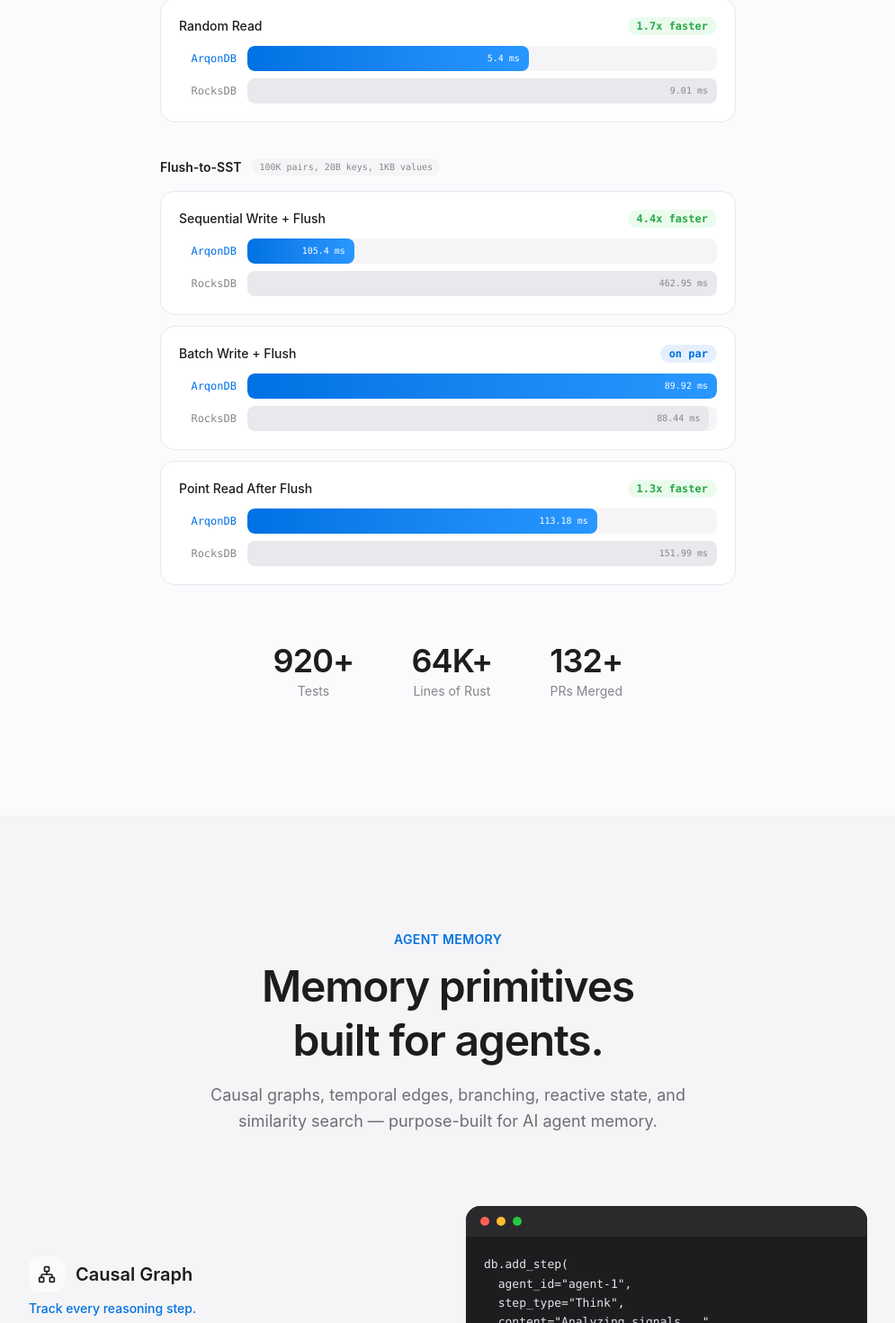
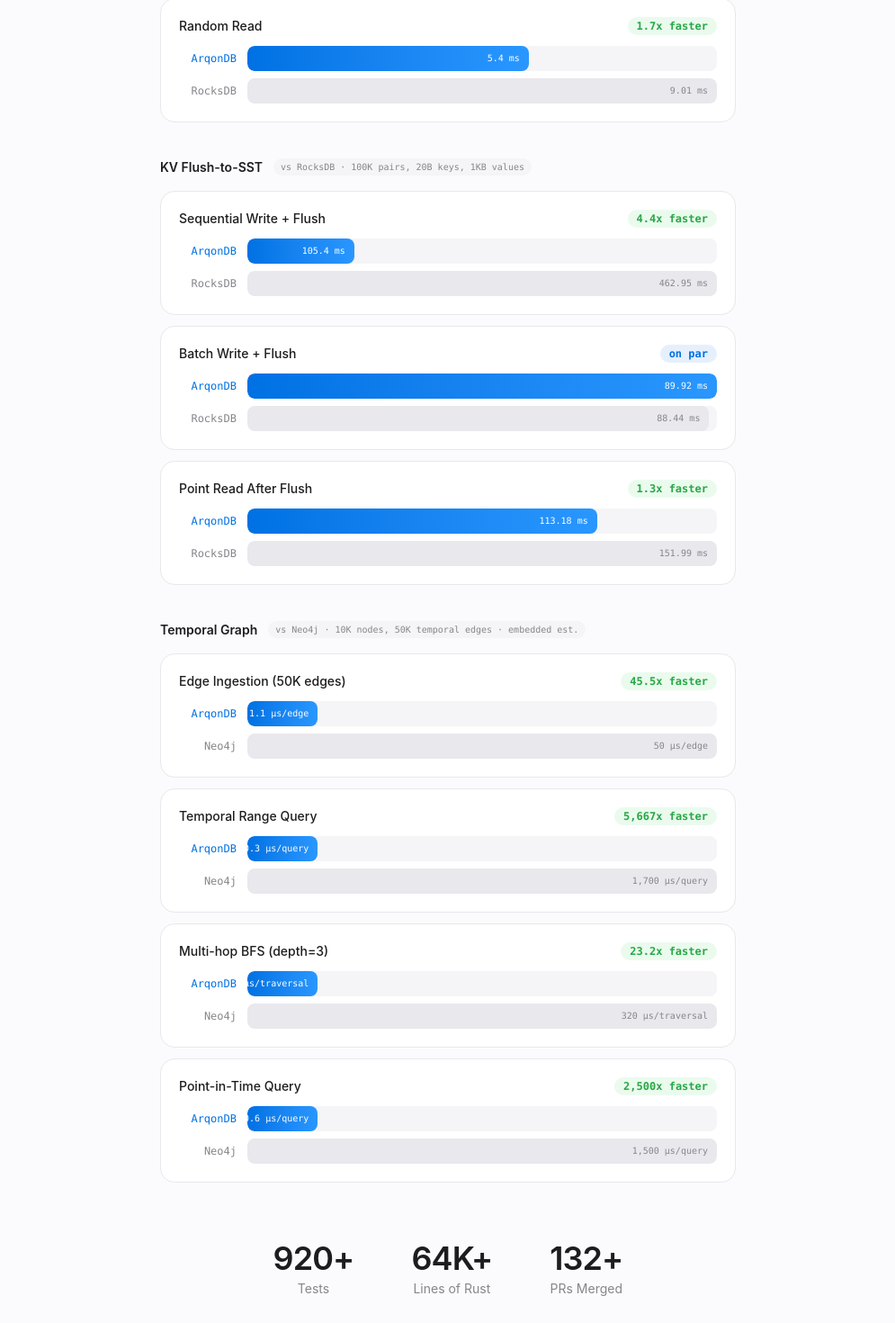
Before and after one commit to AlbericByte/ArqonWeb, a React (Vite) app: page / in a window 1280 px wide. Shown: the part 4511-5981 px from the top of the page at 90% size, without its empty margins (142-1137 px from the left). Built offline with nearby package versions, Linux system fonts and the light colour scheme.

Commit message:
add temporal graph vs Neo4j benchmark section to homepage

```diff
--- a/src/components/Performance.tsx
+++ b/src/components/Performance.tsx
@@ -3,40 +3,66 @@
 type Benchmark = {
   label: string
   arqon: number
-  rocksdb: number
+  competitor: number
   unit: string
 }
 
 const memBenchmarks: Benchmark[] = [
-  { label: 'Sequential Write', arqon: 5.29, rocksdb: 33.99, unit: 'ms' },
-  { label: 'Batch Write (100/batch)', arqon: 3.69, rocksdb: 4.85, unit: 'ms' },
-  { label: 'Sequential Read', arqon: 4.20, rocksdb: 9.56, unit: 'ms' },
-  { label: 'Random Read', arqon: 5.40, rocksdb: 9.01, unit: 'ms' },
+  { label: 'Sequential Write', arqon: 5.29, competitor: 33.99, unit: 'ms' },
+  { label: 'Batch Write (100/batch)', arqon: 3.69, competitor: 4.85, unit: 'ms' },
+  { label: 'Sequential Read', arqon: 4.20, competitor: 9.56, unit: 'ms' },
+  { label: 'Random Read', arqon: 5.40, competitor: 9.01, unit: 'ms' },
 ]
 
 const flushBenchmarks: Benchmark[] = [
-  { label: 'Sequential Write + Flush', arqon: 105.40, rocksdb: 462.95, unit: 'ms' },
-  { label: 'Batch Write + Flush', arqon: 89.92, rocksdb: 88.44, unit: 'ms' },
-  { label: 'Point Read After Flush', arqon: 113.18, rocksdb: 151.99, unit: 'ms' },
+  { label: 'Sequential Write + Flush', arqon: 105.40, competitor: 462.95, unit: 'ms' },
+  { label: 'Batch Write + Flush', arqon: 89.92, competitor: 88.44, unit: 'ms' },
+  { label: 'Point Read After Flush', arqon: 113.18, competitor: 151.99, unit: 'ms' },
+]
+
+const graphBenchmarks: Benchmark[] = [
+  { label: 'Edge Ingestion (50K edges)', arqon: 1.1, competitor: 50, unit: 'µs/edge' },
+  { label: 'Temporal Range Query', arqon: 0.3, competitor: 1700, unit: 'µs/query' },
+  { label: 'Multi-hop BFS (depth=3)', arqon: 13.8, competitor: 320, unit: 'µs/traversal' },
+  { label: 'Point-in-Time Query', arqon: 0.6, competitor: 1500, unit: 'µs/query' },
 ]
 
 function getBadge(b: Benchmark) {
-  const ratio = b.rocksdb / b.arqon
+  const ratio = b.competitor / b.arqon
   if (ratio >= 1.3) {
-    return { text: `${ratio.toFixed(1)}x faster`, cls: 'bg-accent/10 text-accent-dark' }
+    const formatted = ratio >= 100 ? `${Math.round(ratio).toLocaleString()}x faster` : `${ratio.toFixed(1)}x faster`
+    return { text: formatted, cls: 'bg-accent/10 text-accent-dark' }
   }
   if (ratio >= 0.95) {
     return { text: 'on par', cls: 'bg-primary/10 text-primary' }
   }
-  const inv = (b.arqon / b.rocksdb).toFixed(1)
+  const inv = (b.arqon / b.competitor).toFixed(1)
   return { text: `${inv}x slower`, cls: 'bg-surface-lighter text-text-light' }
 }
 
-function BenchmarkBar({ b }: { b: Benchmark }) {
-  const maxVal = Math.max(b.arqon, b.rocksdb)
+function formatValue(val: number, unit: string) {
+  if (val >= 1000) return `${val.toLocaleString()} ${unit}`
+  return `${val} ${unit}`
+}
+
+function BenchmarkBar({ b, competitorName }: { b: Benchmark; competitorName: string }) {
+  const maxVal = Math.max(b.arqon, b.competitor)
   const arqonWidth = (b.arqon / maxVal) * 100
-  const rocksWidth = (b.rocksdb / maxVal) * 100
+  const competitorWidth = (b.competitor / maxVal) * 100
   const badge = getBadge(b)
+
+  // For extreme ratios, use log scale so ArqonDB bar is still visible
+  const ratio = maxVal / Math.min(b.arqon, b.competitor)
+  const useLogScale = ratio > 20
+  let arqonBarWidth = arqonWidth
+  let competitorBarWidth = competitorWidth
+  if (useLogScale) {
+    const logMax = Math.log10(maxVal)
+    const logMin = Math.log10(Math.min(b.arqon, b.competitor))
+    const logRange = logMax - logMin
+    arqonBarWidth = ((Math.log10(b.arqon) - logMin) / logRange) * 85 + 15
+    competitorBarWidth = ((Math.log10(b.competitor) - logMin) / logRange) * 85 + 15
+  }
 
   return (
     <div className="rounded-2xl bg-white p-5 border border-border-light">
@@ -52,29 +78,29 @@
           <div className="flex-1 h-7 bg-surface-light rounded-lg overflow-hidden">
             <motion.div
               initial={{ width: 0 }}
-              whileInView={{ width: `${arqonWidth}%` }}
+              whileInView={{ width: `${arqonBarWidth}%` }}
               viewport={{ once: true }}
               transition={{ duration: 0.8, ease: [0.25, 0.1, 0.25, 1] }}
               className="h-full bg-gradient-to-r from-primary to-primary-light rounded-lg flex items-center justify-end px-2.5"
             >
               <span className="text-[10px] font-mono text-white whitespace-nowrap font-medium">
-                {b.arqon} {b.unit}
+                {formatValue(b.arqon, b.unit)}
               </span>
             </motion.div>
           </div>
         </div>
         <div className="flex items-center gap-3">
-          <span className="text-xs text-text-light font-mono w-16 shrink-0 text-right">RocksDB</span>
+          <span className="text-xs text-text-light font-mono w-16 shrink-0 text-right">{competitorName}</span>
           <div className="flex-1 h-7 bg-surface-light rounded-lg overflow-hidden">
             <motion.div
               initial={{ width: 0 }}
-              whileInView={{ width: `${rocksWidth}%` }}
+              whileInView={{ width: `${competitorBarWidth}%` }}
               viewport={{ once: true }}
               transition={{ duration: 0.8, ease: [0.25, 0.1, 0.25, 1], delay: 0.1 }}
               className="h-full bg-surface-lighter rounded-lg flex items-center justify-end px-2.5"
             >
               <span className="text-[10px] font-mono text-text-light whitespace-nowrap">
-                {b.rocksdb} {b.unit}
+                {formatValue(b.competitor, b.unit)}
               </span>
             </motion.div>
           </div>
@@ -86,7 +112,7 @@
 
 export default function Performance() {
   return (
-    <section id="performance" aria-label="ArqonDB Performance Benchmarks vs RocksDB" className="py-24 md:py-32 bg-surface">
+    <section id="performance" aria-label="ArqonDB Performance Benchmarks" className="py-24 md:py-32 bg-surface">
       <div className="max-w-[980px] mx-auto px-6">
         <div className="text-center mb-20">
           <p className="text-primary text-sm font-semibold tracking-wide uppercase mb-3">Performance</p>
@@ -99,7 +125,7 @@
         </div>
 
         <div className="max-w-[640px] mx-auto space-y-10">
-          {/* In-Memory Benchmarks */}
+          {/* KV: In-Memory Benchmarks */}
           <motion.div
             initial={{ opacity: 0, y: 30 }}
             whileInView={{ opacity: 1, y: 0 }}
@@ -107,15 +133,15 @@
             transition={{ duration: 0.6, ease: [0.25, 0.1, 0.25, 1] }}
           >
             <div className="flex items-center gap-3 mb-4">
-              <h3 className="text-sm font-semibold text-text">In-Memory</h3>
-              <span className="text-[10px] text-text-light font-mono px-2 py-0.5 rounded-full bg-surface-light">10K pairs, 20B keys, 100B values</span>
+              <h3 className="text-sm font-semibold text-text">KV In-Memory</h3>
+              <span className="text-[10px] text-text-light font-mono px-2 py-0.5 rounded-full bg-surface-light">vs RocksDB · 10K pairs, 20B keys, 100B values</span>
             </div>
             <div className="space-y-3">
-              {memBenchmarks.map((b) => <BenchmarkBar key={b.label} b={b} />)}
+              {memBenchmarks.map((b) => <BenchmarkBar key={b.label} b={b} competitorName="RocksDB" />)}
             </div>
           </motion.div>
 
-          {/* Flush-to-SST Benchmarks */}
+          {/* KV: Flush-to-SST Benchmarks */}
           <motion.div
             initial={{ opacity: 0, y: 30 }}
             whileInView={{ opacity: 1, y: 0 }}
@@ -123,11 +149,27 @@
             transition={{ duration: 0.6, ease: [0.25, 0.1, 0.25, 1] }}
           >
             <div className="flex items-center gap-3 mb-4">
-              <h3 className="text-sm font-semibold text-text">Flush-to-SST</h3>
-              <span className="text-[10px] text-text-light font-mono px-2 py-0.5 rounded-full bg-surface-light">100K pairs, 20B keys, 1KB values</span>
+              <h3 className="text-sm font-semibold text-text">KV Flush-to-SST</h3>
+              <span className="text-[10px] text-text-light font-mono px-2 py-0.5 rounded-full bg-surface-light">vs RocksDB · 100K pairs, 20B keys, 1KB values</span>
             </div>
             <div className="space-y-3">
-              {flushBenchmarks.map((b) => <BenchmarkBar key={b.label} b={b} />)}
+              {flushBenchmarks.map((b) => <BenchmarkBar key={b.label} b={b} competitorName="RocksDB" />)}
+            </div>
+          </motion.div>
+
+          {/* Temporal Graph Benchmarks */}
+          <motion.div
+            initial={{ opacity: 0, y: 30 }}
+            whileInView={{ opacity: 1, y: 0 }}
+            viewport={{ once: true }}
+            transition={{ duration: 0.6, ease: [0.25, 0.1, 0.25, 1] }}
+          >
+            <div className="flex items-center gap-3 mb-4">
+              <h3 className="text-sm font-semibold text-text">Temporal Graph</h3>
+              <span className="text-[10px] text-text-light font-mono px-2 py-0.5 rounded-full bg-surface-light">vs Neo4j · 10K nodes, 50K temporal edges · embedded est.</span>
+            </div>
+            <div className="space-y-3">
+              {graphBenchmarks.map((b) => <BenchmarkBar key={b.label} b={b} competitorName="Neo4j" />)}
             </div>
           </motion.div>
         </div>
```
